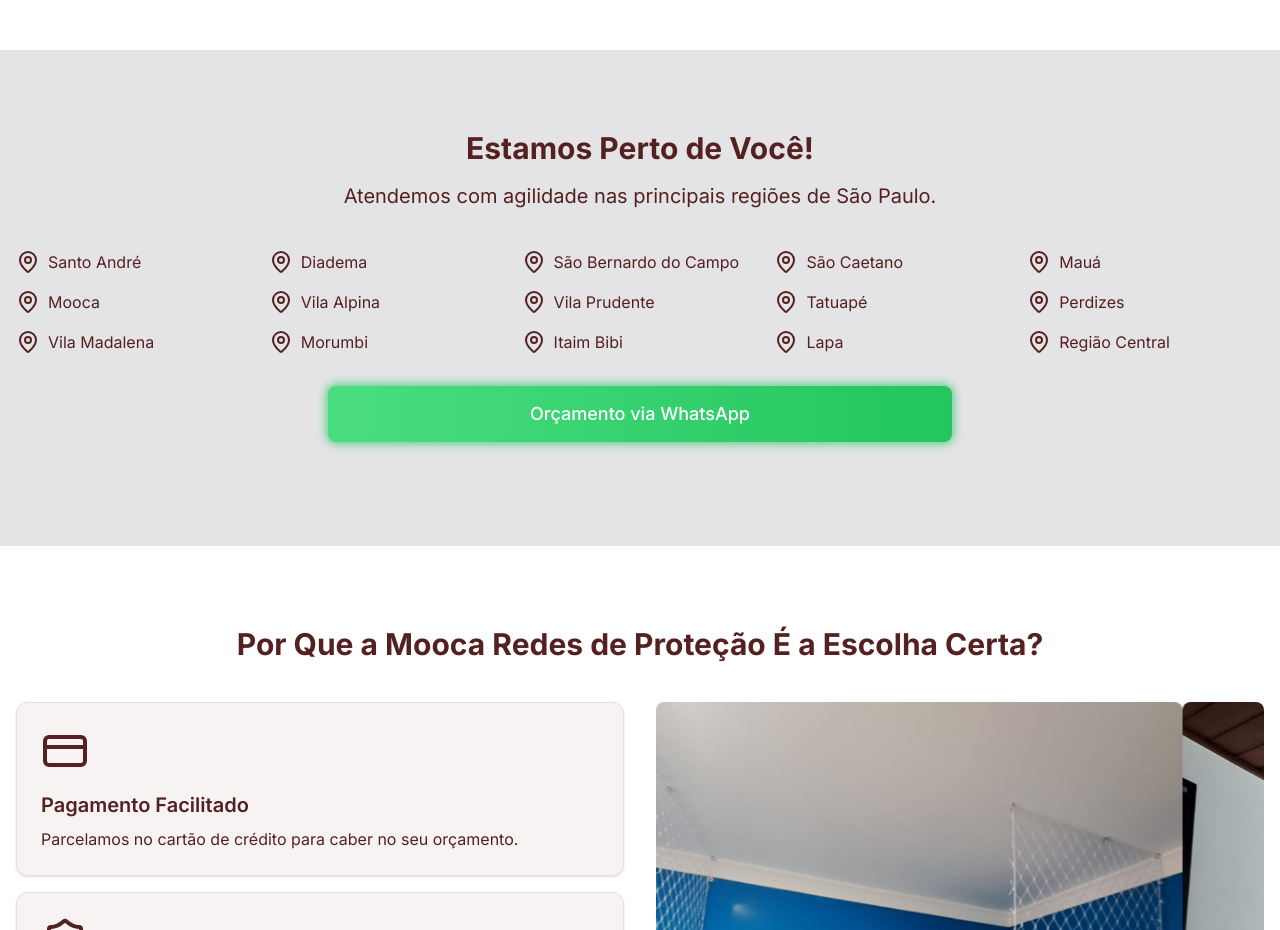
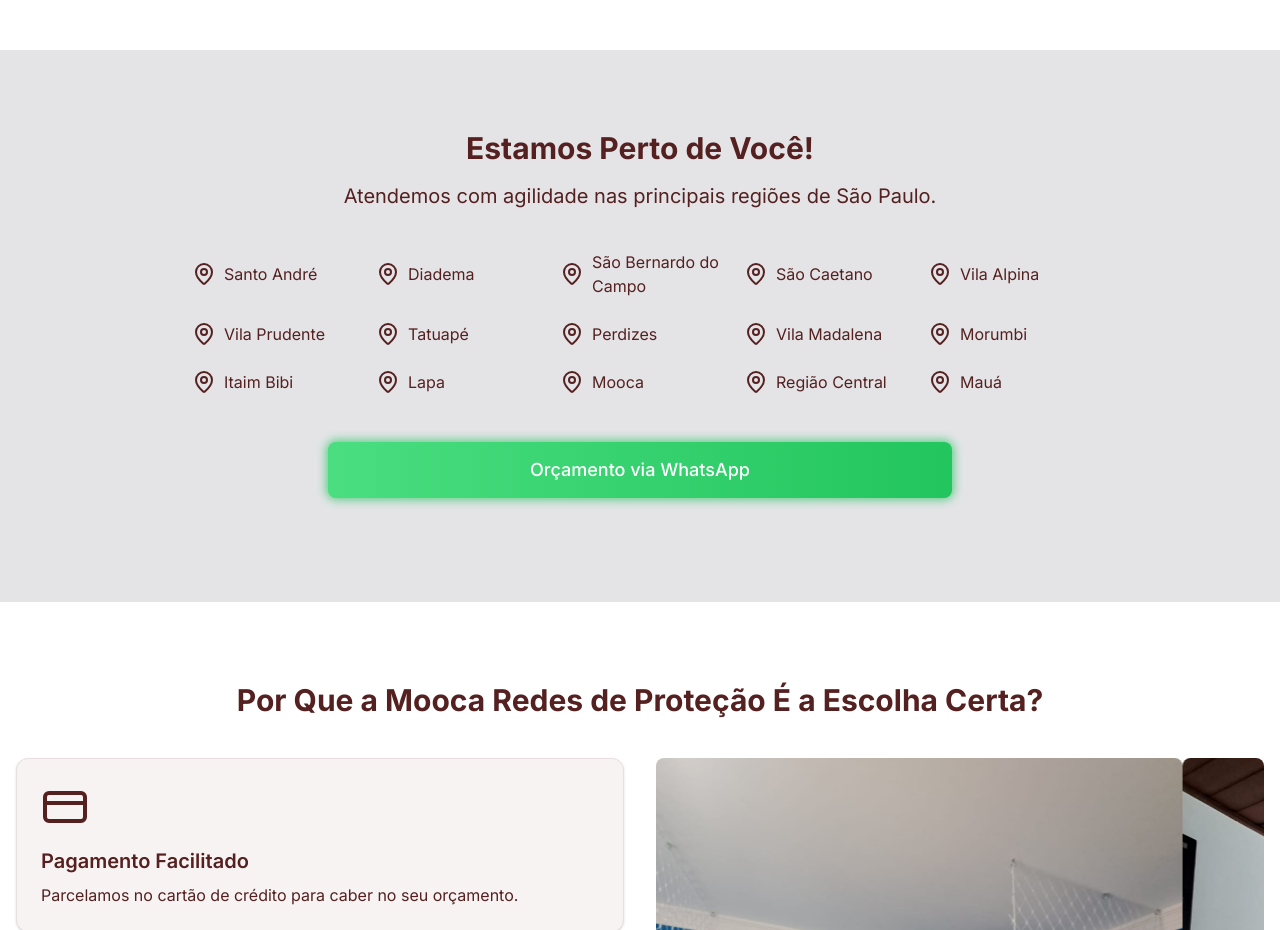
Before and after one commit to williandeitosi/mooca-redes-protecao, a Next.js app: page / in a window 1280 px wide. Shown: the part 1340-2270 px from the top of the page. Built offline with nearby package versions, Linux system fonts and the light colour scheme.

Commit message:
feat: ajustes de margin

```diff
--- a/app/page.tsx
+++ b/app/page.tsx
@@ -190,21 +190,19 @@
         </section>
 
         <section className="bg-zinc-200 py-20">
-          <div className="container mx-auto px-4">
+          <div className="container mx-auto px-4 flex flex-col justify-center">
             <h2 className="text-3xl font-bold mb-4 text-center">
               Estamos Perto de Você!
             </h2>
             <p className="text-xl mb-10 text-center">
               Atendemos com agilidade nas principais regiões de São Paulo.
             </p>
-            <div className="grid grid-cols-2 md:grid-cols-5 gap-4 mb-8">
+            <div className="grid grid-cols-2 md:grid-cols-5 gap-6 mb-12 max-w-4xl mx-auto w-full">
               {[
                 "Santo André",
                 "Diadema",
                 "São Bernardo do Campo",
                 "São Caetano",
-                "Mauá",
-                "Mooca",
                 "Vila Alpina",
                 "Vila Prudente",
                 "Tatuapé",
@@ -213,10 +211,14 @@
                 "Morumbi",
                 "Itaim Bibi",
                 "Lapa",
+                "Mooca",
                 "Região Central",
+                "Mauá",
               ].map((region) => (
-                <div key={region} className="flex items-center">
-                  <MapPin className="mr-2 text-primary" />
+                <div key={region} className="flex  items-center">
+                  <div className="w-6 mr-2 flex-shrink-0 flex justify-center">
+                    <MapPin className="text-primary" />
+                  </div>
                   <span>{region}</span>
                 </div>
               ))}
```
